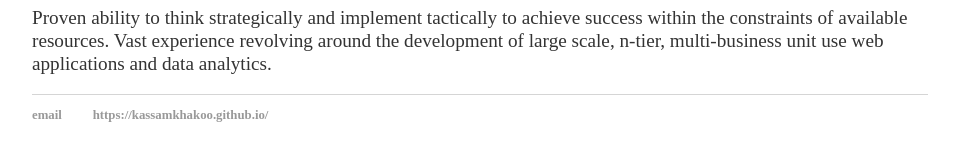
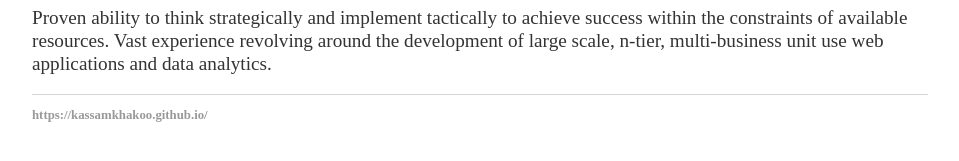
Before and after one commit to kassamkhakoo/kassamkhakoo.github.io, a Jekyll site: the page built from index.html, in a window 1280 px wide. Shown: the part 254-415 px from the top of the page, without its empty margins (160-1119 px from the left). Built offline with Jekyll 4.4.1, drawn with Linux system fonts in a browser that asks for light colours; some web fonts are replaced.

Commit message:
Update default.html

```diff
--- a/_layouts/default.html
+++ b/_layouts/default.html
@@ -19,7 +19,6 @@
 			</div><!-- /.container -->
 			<footer>
 	    		<ul>
-	        		<li><a href="mailto:kassamkhakoo@gmail.com">email</a></li>
 	        		<li><a href="https://kassamkhakoo.github.io">https://kassamkhakoo.github.io/</a></li>
 				</ul>
 			</footer>
```
